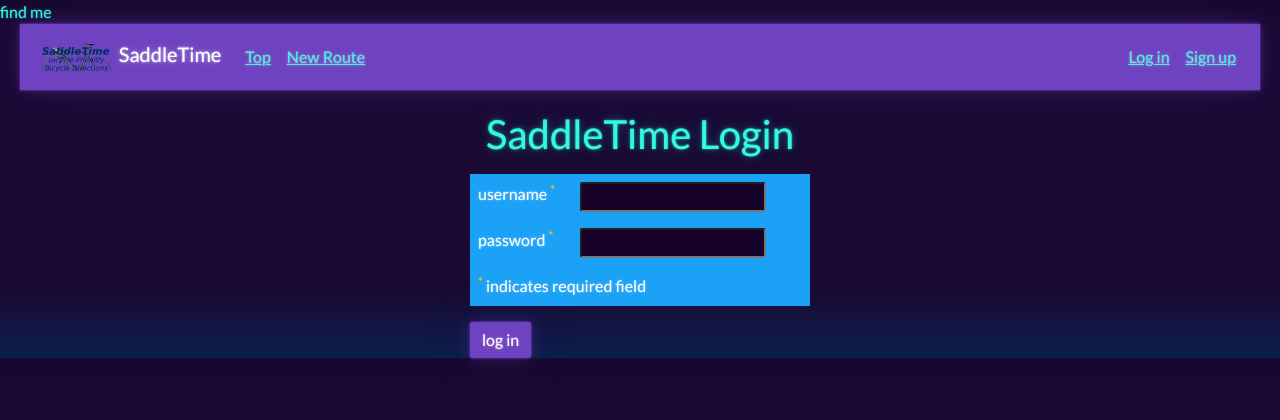
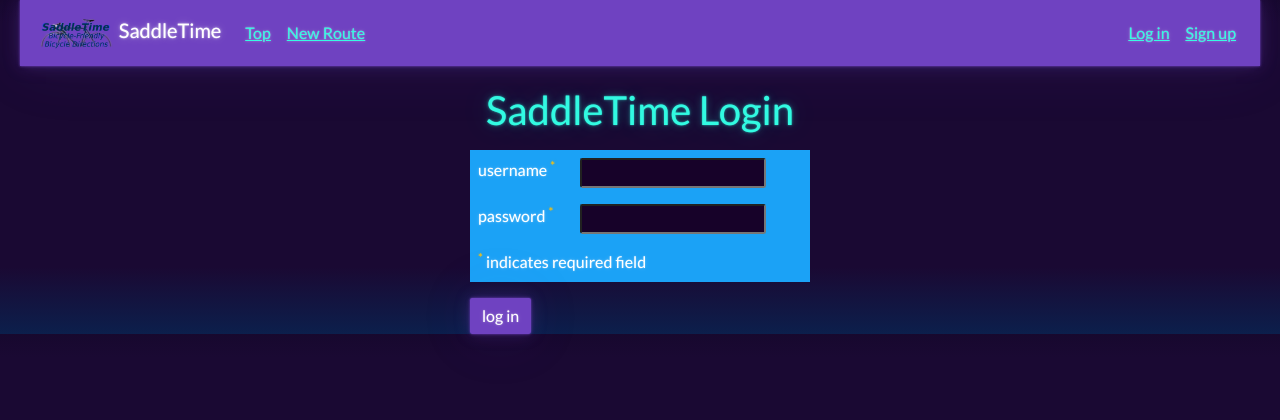
Before and after one commit to kingtor69/saddle-time, a Flask app: page /login in a window 1280 px wide. Shown: the top 420 px of the page. Run offline with Flask 2, Linux system fonts and the light colour scheme; some libraries are stand-ins or nearby versions; some web fonts are replaced.

Commit message:
find me?

```diff
--- a/templates/base.html
+++ b/templates/base.html
@@ -47,7 +47,6 @@
   <script src="/static/js/defaults.js"></script>
 </head>
 <body>
-  <span id="-106p651c35p0841">find me</span>
   <div class="container-fluid">
     <nav class="navbar navbar-expand-lg navbar-dark bg-primary sticky-top mx-2 px-3 justify-content-between">
       <a class="navbar-brand" href="/"><img src="/static/images/saddletime-full-logo.png" alt="" id="navbar-logo" class="navbar-img"> SaddleTime</a>
```
